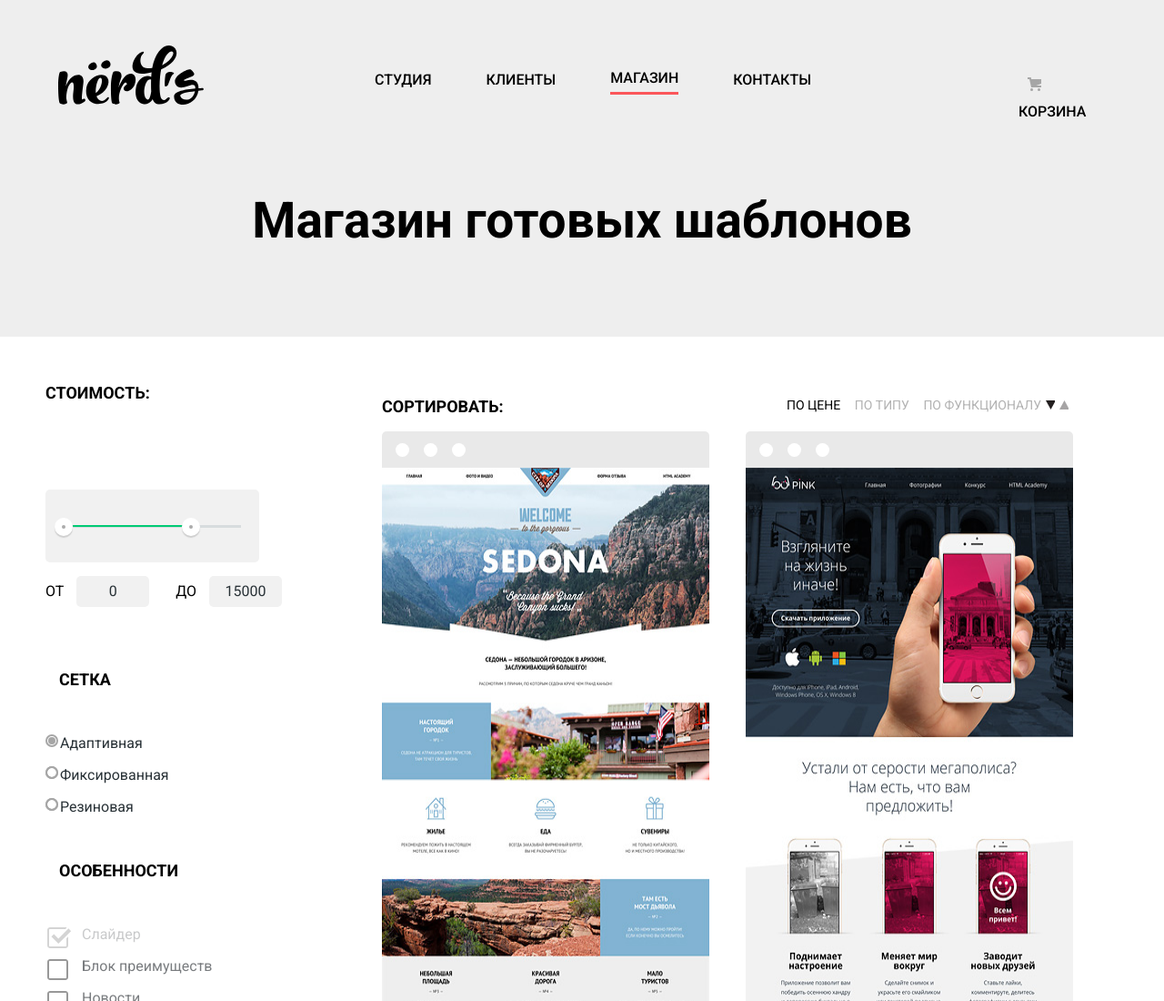
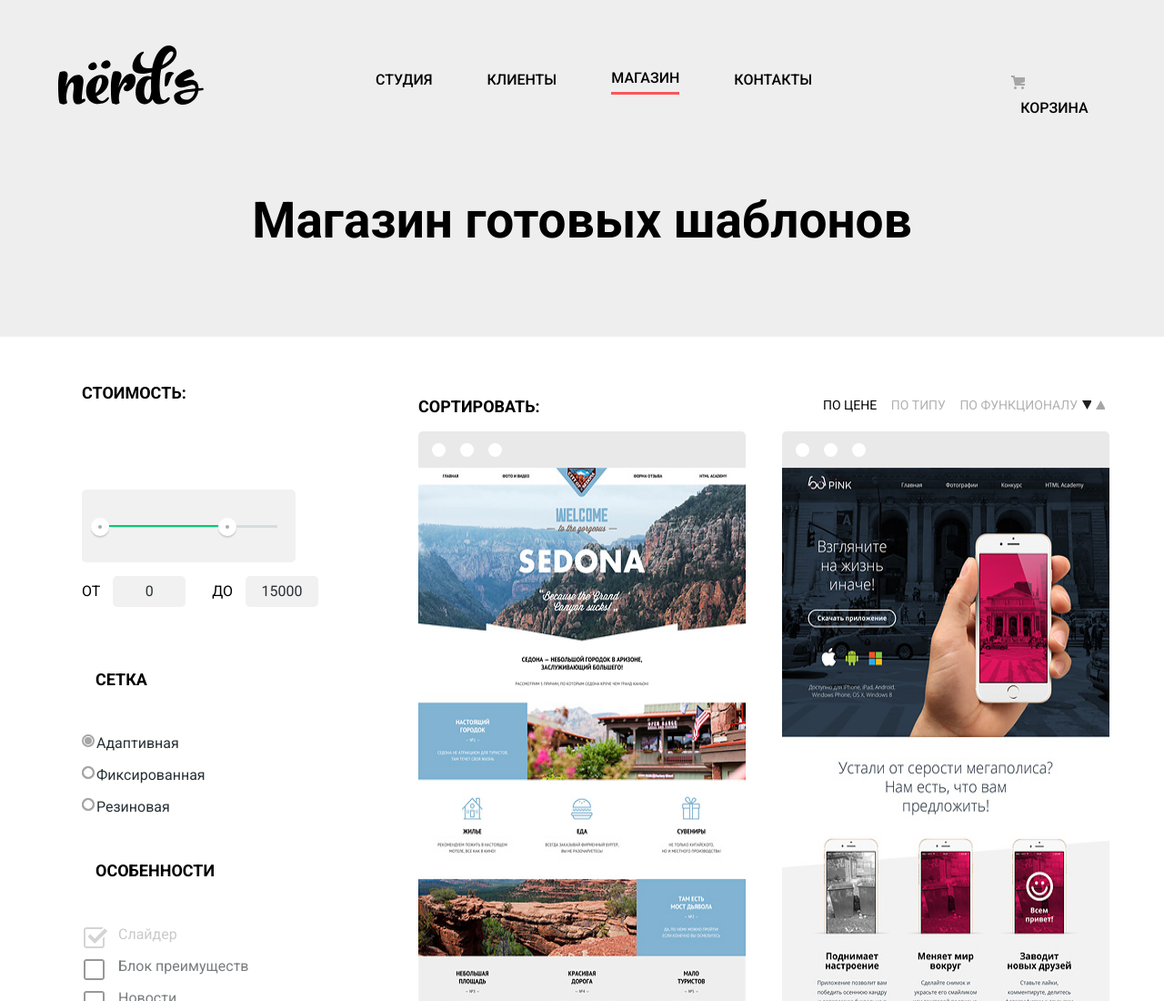
Before and after one commit to Andrey-No/518141-nerds, a plain HTML site: page catalog.html in a window 1280 px wide. Shown: the top 1100 px of the page at 91% size. Drawn offline with Linux system fonts and the light colour scheme.

Commit message:
пп главной начало

```diff
--- a/css/style.css
+++ b/css/style.css
@@ -278,6 +278,7 @@ a {
 .menu-navigator {
   display: flex;
   justify-content: space-between;
+  box-sizing: border-box;
   align-items: center;
   width: 1200px;
   margin: 0 auto;
@@ -1019,19 +1020,20 @@ input[type="number"] {
   line-height: 30px;
   font-size: 16px;
   font-weight: 500;
+  margin-top: 9px;
 }
 
 .shopping-cart .cart {
   position: relative;
-  padding-left: 40px;
+  padding-left: 30px;
 }
 
 .cart::before {
   content: "";
 
   position: absolute;
-  top: 2px;
-  left: 10px;
+  top: 4px;
+  left: -10px;
   width: 18px;
   height: 18px;
 
@@ -1179,6 +1181,7 @@ input[type="number"] {
 
 .content-catalog {
   display: flex;
+  margin: 0 auto;
 }
 
 .portfolio-filter {
```
